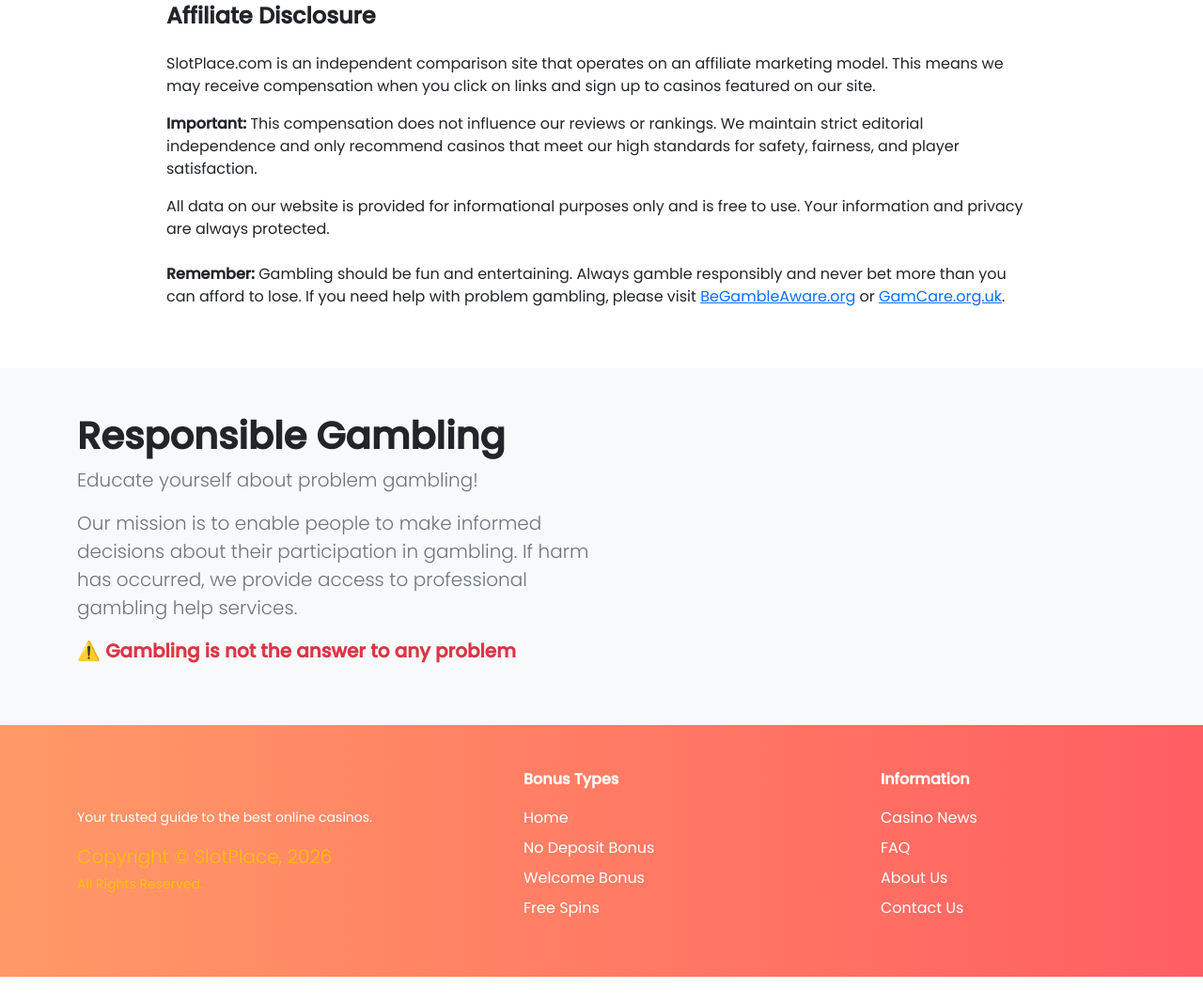
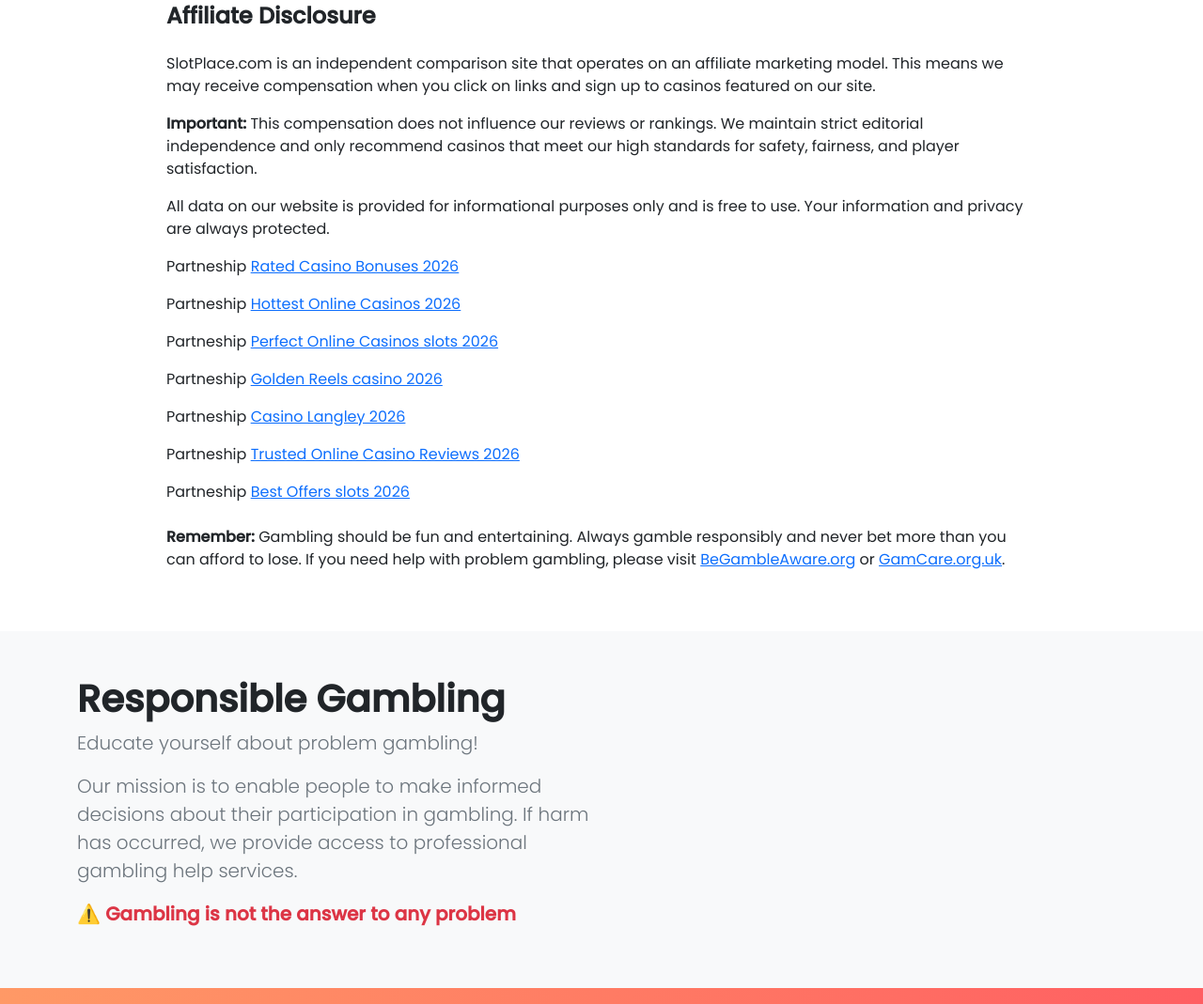
Before and after one commit to ggDiddy/SlotPlace, a website: page aboutus.html in a window 1280 px wide. Shown: the part 3851-4920 px from the top of the page at 94% size. Before the commit the page ends 4891 px from the top, so only its background shows below. Drawn offline with nearby package versions, Linux system fonts and the light colour scheme; a web font is replaced by a local one.

Commit message:
Update aboutus.html

```diff
--- a/aboutus.html
+++ b/aboutus.html
@@ -421,6 +421,13 @@
                <p>SlotPlace.com is an independent comparison site that operates on an affiliate marketing model. This means we may receive compensation when you click on links and sign up to casinos featured on our site.</p>
                <p><strong>Important:</strong> This compensation does not influence our reviews or rankings. We maintain strict editorial independence and only recommend casinos that meet our high standards for safety, fairness, and player satisfaction.</p>
                <p>All data on our website is provided for informational purposes only and is free to use. Your information and privacy are always protected.</p>
+               <p>Partneship <a href="https://beaffiliateking.com/index.html" target="_blank"">Rated Casino Bonuses 2026</a></p>
+               <p>Partneship <a href="https://myhotslots.com/index.html" target="_blank"">Hottest Online Casinos 2026</a></p>
+               <p>Partneship <a href="https://mrfreeslots.com/#bonuses" target="_blank"">Perfect Online Casinos slots 2026</a></p>
+               <p>Partneship <a href="https://thegoldenreels.com/" target="_blank"">Golden Reels casino 2026</a></p>
+               <p>Partneship <a href="https://depositgamblers.com/" target="_blank"">Casino Langley 2026</a></p>
+               <p>Partneship <a href="https://verifiedcasinoreviews.com/" target="_blank"">Trusted Online Casino Reviews 2026</a></p>
+               <p>Partneship <a href="https://truenorthwin.com/" target="_blank"">Best Offers slots 2026</a></p>
                <p class="mt-4"><strong>Remember:</strong> Gambling should be fun and entertaining. Always gamble responsibly and never bet more than you can afford to lose. If you need help with problem gambling, please visit <a href="https://www.begambleaware.org" target="_blank" rel="noopener">BeGambleAware.org</a> or <a href="https://www.gamcare.org.uk" target="_blank" rel="noopener">GamCare.org.uk</a>.</p>
             </div>
          </div>
```
